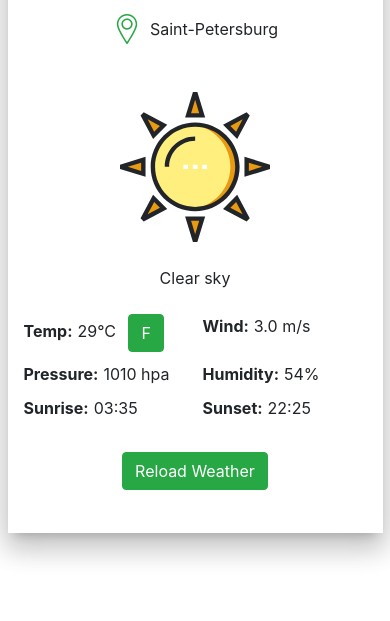
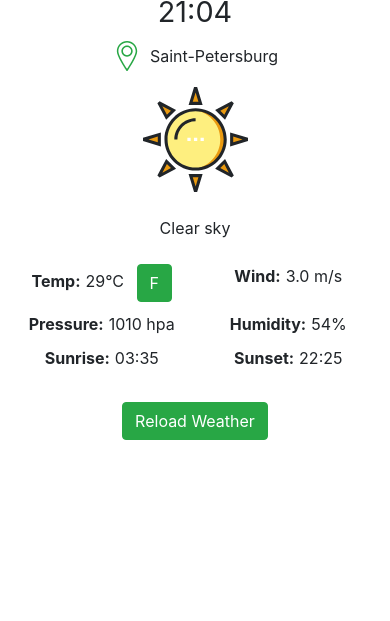
Before and after one commit to nat-davydova/weather-app, a website: page src/pug/index.pug in a window 390 px wide. Shown: the part 223-844 px from the top of the page. Drawn offline with nearby package versions, Linux system fonts and the light colour scheme; files that its build step writes are made by us from their sources; files whose address does not match are found by name.

Commit message:
Mockup: responsive

```diff
--- a/src/pug/includes/blocks/date-time.pug
+++ b/src/pug/includes/blocks/date-time.pug
@@ -9,6 +9,6 @@
             .date__item.date__year 2019
 
         //time block
-        .time.d-flex.justify-content-center.mt-4
+        .time.d-flex.justify-content-center.mt-2.mt-sm-4
             .time__item.time__hour 21
             .time__item.time__minutes 04
--- a/src/pug/index.pug
+++ b/src/pug/index.pug
@@ -14,12 +14,12 @@ body.app
 
         //-location block
         .row
-            .col.mt-4
+            .col.mt-2.mt-sm-4
                 include includes/blocks/location
 
         //-weather block
         .row
-            .col.mt-5
+            .col.mt-3.mt-sm-5
                 include includes/blocks/weather
 
         //-btns block (reload weather button)
--- a/src/scss/partials/blocks/_app.scss
+++ b/src/scss/partials/blocks/_app.scss
@@ -11,18 +11,26 @@ $frame-padding: 16px;
 	justify-content: center;
 	align-items: center;
 	width: 100%;
-	height: 100vh;
+
+	@media (min-width: $mobile-width) {
+		height: 100vh;
+	}
 }
 
 .app__frame {
-	width: $frame-width;
-	height: $frame-height;
+	width: 100%;
 	padding: $frame-padding;
 
-	box-shadow:
-					0 16px 24px 2px rgba(0,0,0,0.14),
-					0 6px 30px 5px rgba(0,0,0,0.12),
-					0 8px 10px -7px rgba(0,0,0,0.2);
+	overflow: hidden;
+	box-sizing: border-box;
 
-	overflow: hidden;
+	@media (min-width: $mobile-width) {
+		width: $frame-width;
+		height: $frame-height;
+
+		box-shadow:
+						0 16px 24px 2px rgba(0,0,0,0.14),
+						0 6px 30px 5px rgba(0,0,0,0.12),
+						0 8px 10px -7px rgba(0,0,0,0.2);
+	}
 }
--- a/src/scss/partials/blocks/_icon.scss
+++ b/src/scss/partials/blocks/_icon.scss
@@ -26,6 +26,11 @@ $icon--lg: 150px;
 }
 
 .icon--lg {
-	width: $icon--lg;
-	height: $icon--lg;
+	width: ($icon--lg * .7);
+	height: ($icon--lg * .7);
+
+	@media (min-width: $mobile-width) {
+		width: $icon--lg;
+		height: $icon--lg;
+	}
 }
--- a/src/scss/partials/blocks/_time.scss
+++ b/src/scss/partials/blocks/_time.scss
@@ -1,7 +1,11 @@
 //TIME STYLES
 
 .time {
-	font-size: 2.5rem;
+	font-size: 1.8rem;
+
+	@media (min-width: 500px) {
+		font-size: 2.5rem;
+	}
 }
 
 //item styles
--- a/src/scss/partials/blocks/_weather.scss
+++ b/src/scss/partials/blocks/_weather.scss
@@ -3,10 +3,15 @@
 //list styles
 .weather__details-list {
 	display: grid;
-	grid-template-columns: repeat(2, 1fr);
+	grid-template-columns: repeat(auto-fit, minmax(160px, 1fr));
 	grid-gap: 10px 15px;
+	justify-items: center;
 
 	list-style-type: none;
+
+	@media (min-width: 500px) {
+		justify-items: left;
+	}
 }
 
 //details titles
--- /dev/null
+++ b/src/scss/partials/setup/_media-q.scss
@@ -0,0 +1,3 @@
+//BREAKPOINTS
+
+$mobile-width: 500px;
--- a/src/scss/styles.scss
+++ b/src/scss/styles.scss
@@ -3,6 +3,7 @@
 
 //SETUP IMPORTS
 @import "partials/setup/helpers";
+@import "partials/setup/media-q";
 @import "partials/setup/mixins";
 
 //PROJECT STYLES IMPORTS
```
Also changed, not shown: build/index.html, build/styles/styles.css, build/styles/styles.min.css.
